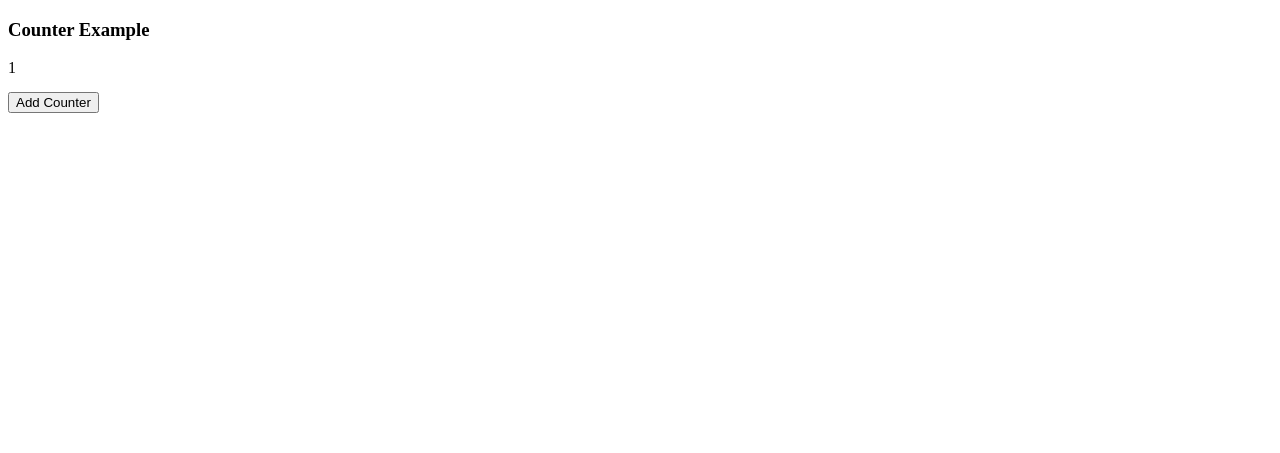
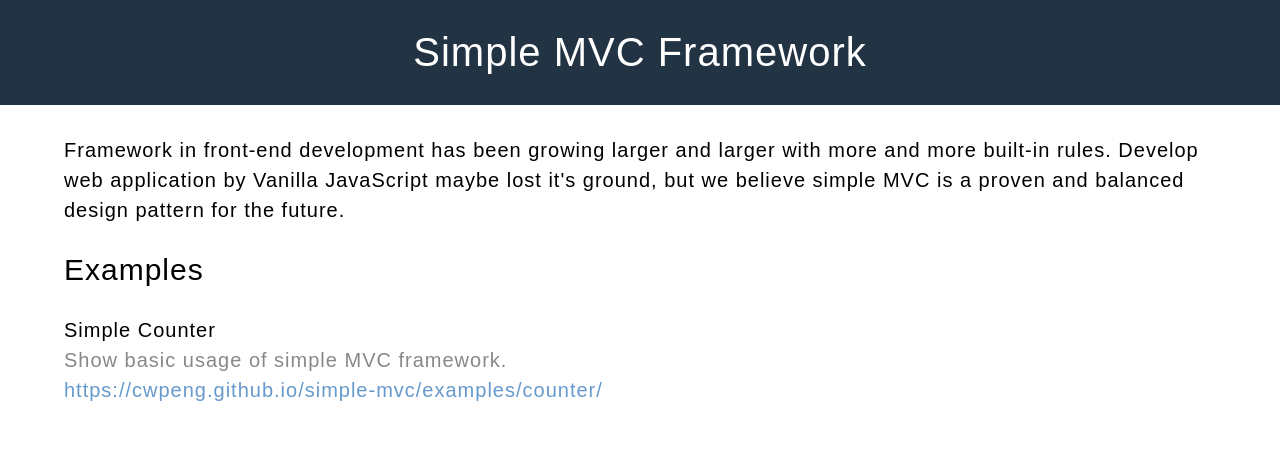
Before and after one commit to cwpeng/simple-mvc, a plain HTML site: page index.html in a window 1280 px wide. Drawn offline with Linux system fonts and the light colour scheme.

Commit message:
Add MVC at once. Update example.

```diff
--- a/index.html
+++ b/index.html
@@ -1,33 +1,66 @@
 <!DOCTYPE html>
 <html>
 <head>
+<meta name="viewport" content="width=device-width, initial-scale=1, maximum-scale=1" />
 <meta charset="utf-8" />
 <title>Simple MVC</title>
+<style>
+body{
+	margin:0px;font-family:arial, sans-serif;
+	font-size:20px;letter-spacing:1px;
+}
+a{
+	color:#6699cc;text-decoration:none;
+}
+a:hover, a:active{
+	text-decoration:underline;
+}
+header{
+	background-color:#223344;color:#ffffff;
+	text-align:center;font-size:2em;
+	padding:30px 0px;
+}
+main{
+	padding:30px 0px;line-height:1.5em;
+}
+main>section{
+	display:flex;justify-content:center;
+}
+main>section>.col1{
+	width:90%;max-width:1200px;
+}
+main>section.headline{
+	font-size:1.5em;margin:30px 0px;
+}
+/* main>section.examples  */
+main>section.examples .example{
+	margin-bottom:15px;
+}
+main>section.examples .example>.description{
+	color:#888888;
+}
+</style>
 </head>
 <body>
-	<h3>Counter Example</h3>
-	<div id="counter" style="margin-bottom:15px"></div>
-	<button onclick="smvc.controller.execute('counter');">Add Counter</button>
-	<script src="src/smvc.js"></script>
-	<script>
-		// Add Model
-		smvc.model.add("counter", function(data){
-			if(typeof data==="undefined"){ // first time execution, return initial data
-				return 1;
-			}
-			return data+1;
-		});
-		// Add View
-		smvc.view.add("counter", function(view, data){
-			view.textContent=data;
-		}, document.querySelector("#counter"));
-		// Add Controller
-		smvc.controller.add("counter", function(key){
-			let data=smvc.model.execute(key);
-			smvc.view.execute(key, data);
-		});
-		// Initialize All
-		smvc.init();
-	</script>
+	<header>Simple MVC Framework</header>
+	<main>
+		<section>
+			<div class="col1">
+				Framework in front-end development has been growing larger and larger with more and more built-in rules. Develop web application by Vanilla JavaScript maybe lost it's ground, but we believe simple MVC is a proven and balanced design pattern for the future.
+			</div>
+		</section>
+		<section class="headline">
+			<div class="col1">Examples</div>
+		</section>
+		<section class="examples">
+			<div class="col1">
+				<div class="example">
+					<div class="title">Simple Counter</div>
+					<div class="description">Show basic usage of simple MVC framework.</div>
+					<div class="link"><a href="examples/counter/">https://cwpeng.github.io/simple-mvc/examples/counter/</div>
+				</div>
+			</div>
+		</section>
+	</main>
 </body>
 </html>
--- a/src/smvc.js
+++ b/src/smvc.js
@@ -1,6 +1,11 @@
 let smvc={};
 smvc.init=function(){
 	this.controller.init();
+};
+smvc.add=function(key, model, view, controller){
+	this.model.add(key, model.handler);
+	this.view.add(key, view.handler, view.root);
+	this.controller.add(key, controller.handler);
 };
 smvc.model={
 	instances:{},
@@ -18,15 +23,15 @@ smvc.model={
 };
 smvc.view={
 	instances:{},
-	add:function(key, handler, view){
+	add:function(key, handler, root){
 		this.instances[key]={
 			handler:handler,
-			view:view
+			root:root
 		};
 	},
 	execute:function(key, data){
 		let instance=this.instances[key];
-		instance.handler(instance.view, data);
+		instance.handler(instance.root, data);
 	}
 };
 smvc.controller={
```
Also changed, not shown: examples/counter/index.html (added, +68 -0 lines).
